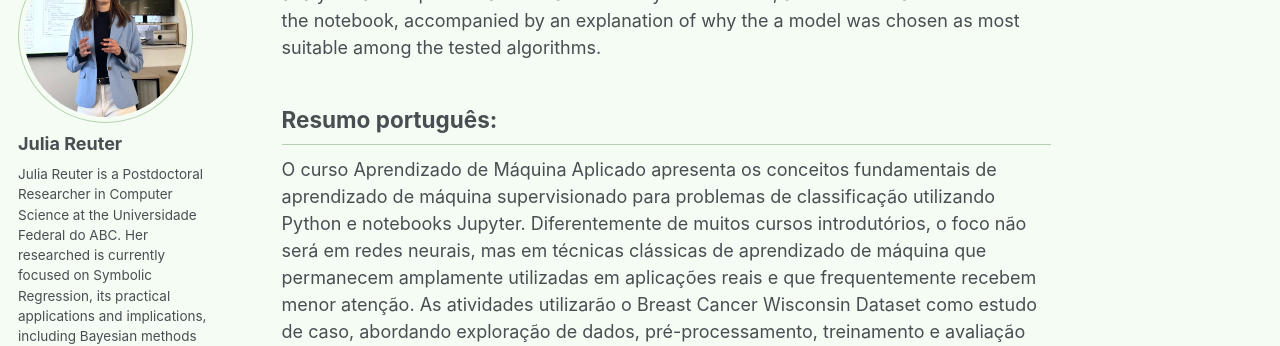
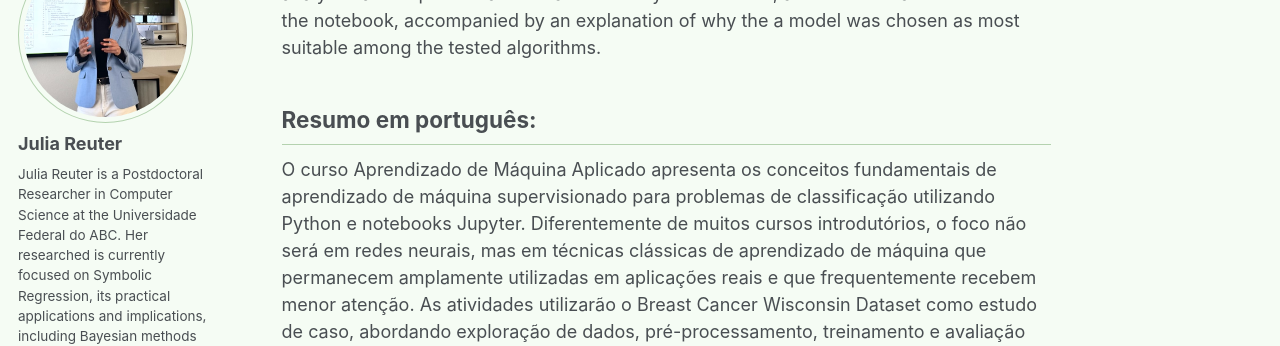
Before and after one commit to juliareuter/juliareuter.github.io, a Jekyll site: the page built from _teaching/2014-spring-teaching-1.md, in a window 1280 px wide and 900 px high, scrolled down 764 px. Shown: the part 154-500 px from the top of the window. Built offline with Jekyll 4.4.1, drawn with Linux system fonts in a browser that asks for light colours; a style sheet for code colours, icons or effects is not loaded.

```diff
--- a/_teaching/2014-spring-teaching-1.md
+++ b/_teaching/2014-spring-teaching-1.md
@@ -7,6 +7,8 @@ venue: "UFABC Santo André"
 date: 2026-09-21
 location: "Santo André, SP, Brazil"
 ---
+
+
 ## General Information for Students and People interested in this course:
 
 You can register for the course [here](https://sig.ufabc.edu.br/sigaa/public/extensao/paginaListaPeriodosInscricoesAtividadesPublico.jsf?aba=p-extensao).
@@ -24,6 +26,6 @@ The course will take place on the following dates in presence:\
 
 The ‘Applied Machine Learning’ course introduces the fundamental concepts of supervised machine learning for classification problems using Python and Jupyter notebooks. Unlike many introductory courses, the focus will not be on neural networks, but on classical machine learning techniques that remain widely used in real-world applications and which often receive less attention. The exercises will use the Breast Cancer Wisconsin Dataset as a case study, covering data exploration, pre-processing, training and evaluation of different classification models. Assessment will be based on the ongoing development of a Jupyter notebook throughout the course, containing the analyses and implementations carried out by the students, and on the final submission of the notebook, accompanied by an explanation of why the a model was chosen as most suitable among the tested algorithms.
 
-## Resumo português:
+## Resumo em português:
 
 O curso Aprendizado de Máquina Aplicado apresenta os conceitos fundamentais de aprendizado de máquina supervisionado para problemas de classificação utilizando Python e notebooks Jupyter. Diferentemente de muitos cursos introdutórios, o foco não será em redes neurais, mas em técnicas clássicas de aprendizado de máquina que permanecem amplamente utilizadas em aplicações reais e que frequentemente recebem menor atenção. As atividades utilizarão o Breast Cancer Wisconsin Dataset como estudo de caso, abordando exploração de dados, pré-processamento, treinamento e avaliação de diferentes modelos de classificação. A avaliação será realizada por meio do desenvolvimento contínuo de um notebook Jupyter ao longo do curso, contendo as análises e implementações realizadas pelos estudantes, e pela entrega final do notebook acompanhada de uma justificativa sobre a escolha do modelo mais adequado entre os algoritmos testados. O curso será ofertado em inglês.
```
